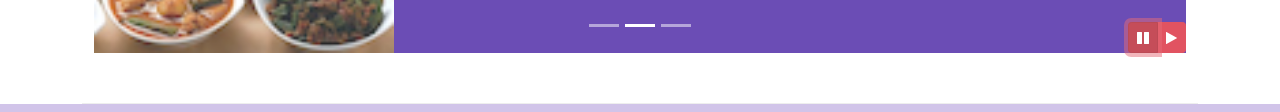
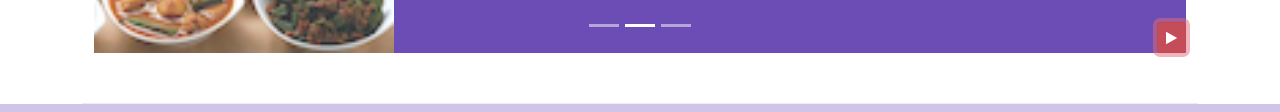
Before and after one commit to bethanycable/coursera-bootstrap, a website: page index.html in a window 1280 px wide. Both pictures are taken after a click on the button 1143 px from the left and 668 px from the top of the page. Shown: the part 631-743 px from the top of the page. Drawn offline with nearby package versions, Linux system fonts and the light colour scheme.

Commit message:
More Bootstrap JQuery: Carousel updated play/pause

```diff
--- a/index.html
+++ b/index.html
@@ -203,15 +203,9 @@
                         <a class="carousel-control-next" href="#myCarousel" role="button" data-bs-target="#myCarousel" data-bs-slide="next">
                             <span class="carousel-control-next-icon"></span>
                         </a>
-
-                        <div class="btn-group" id="carouselButton">
-                            <button class="btn btn-danger btn-sm" id="carousel-pause">
-                                <span class="fa fa-pause"></span>
-                            </button>
-                            <button class="btn btn-danger btn-sm" id="carousel-play">
-                                <span class="fa fa-play"></span>
-                            </button>
-                        </div>
+                        <button class="btn btn-danger btn-sm" id="carouselButton">
+                            <span class="fa fa-pause"></span>
+                        </button>
                     </div>
                 </div>
             </div>
@@ -316,11 +310,19 @@
         <script>
             $(document).ready(function() {
                 $('#myCarousel').carousel({ interval: 2000 });
-                $('#carousel-pause').click(function() {
-                    $('#myCarousel').carousel('pause');
-                });
-                $('#carousel-play').click(function() {
-                    $('#myCarousel').carousel('cycle');
+
+                $('#carouselButton').click(function() {
+
+                    if($('#carouselButton').children('span').hasClass('fa-pause')) {
+                        $('#myCarousel').carousel('pause');
+                        $('#carouselButton').children('span').removeClass('fa-pause');
+                        $('#carouselButton').children('span').addClass('fa-play');
+                    } else if($('#carouselButton').children('span').hasClass('fa-play')) {
+                        $('#myCarousel').carousel('cycle');
+                        $('#carouselButton').children('span').removeClass('fa-play');
+                        $('#carouselButton').children('span').addClass('fa-pause');
+                    }
+
                 });
             });
         </script>
```
